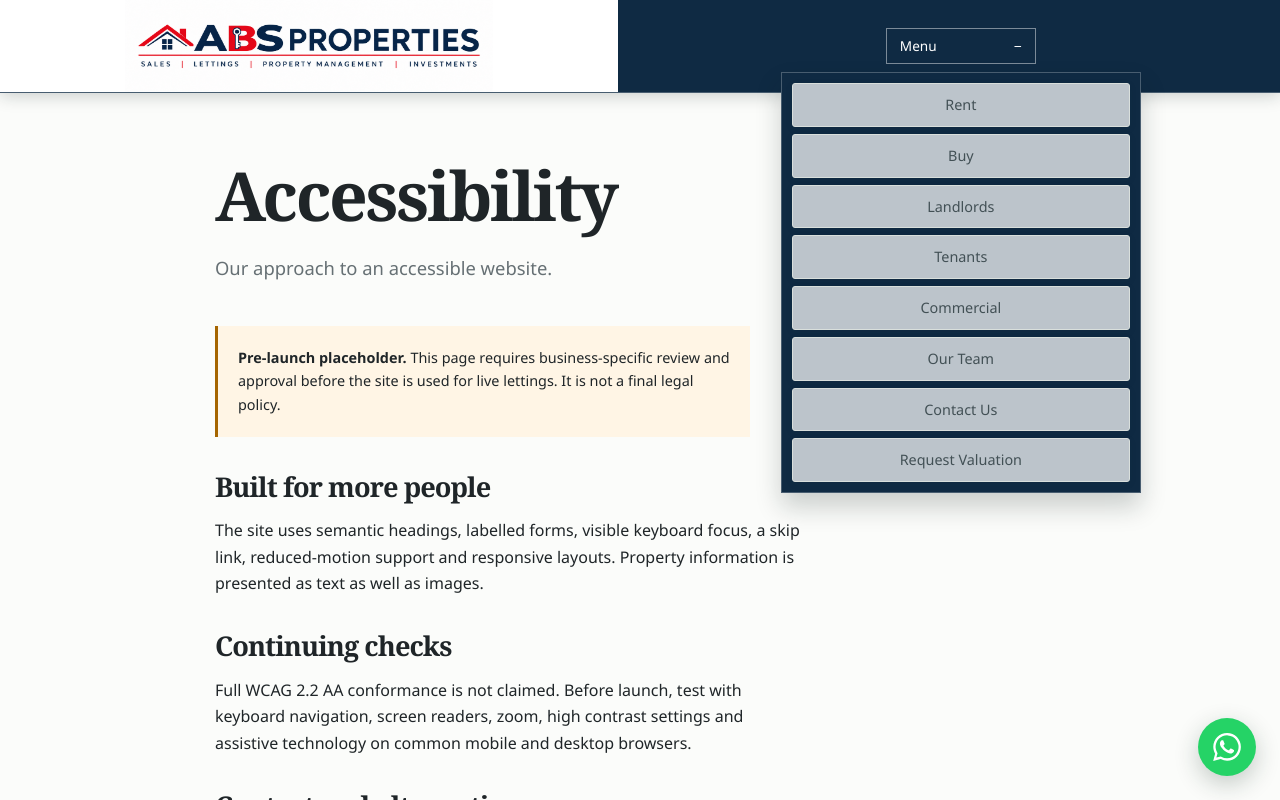
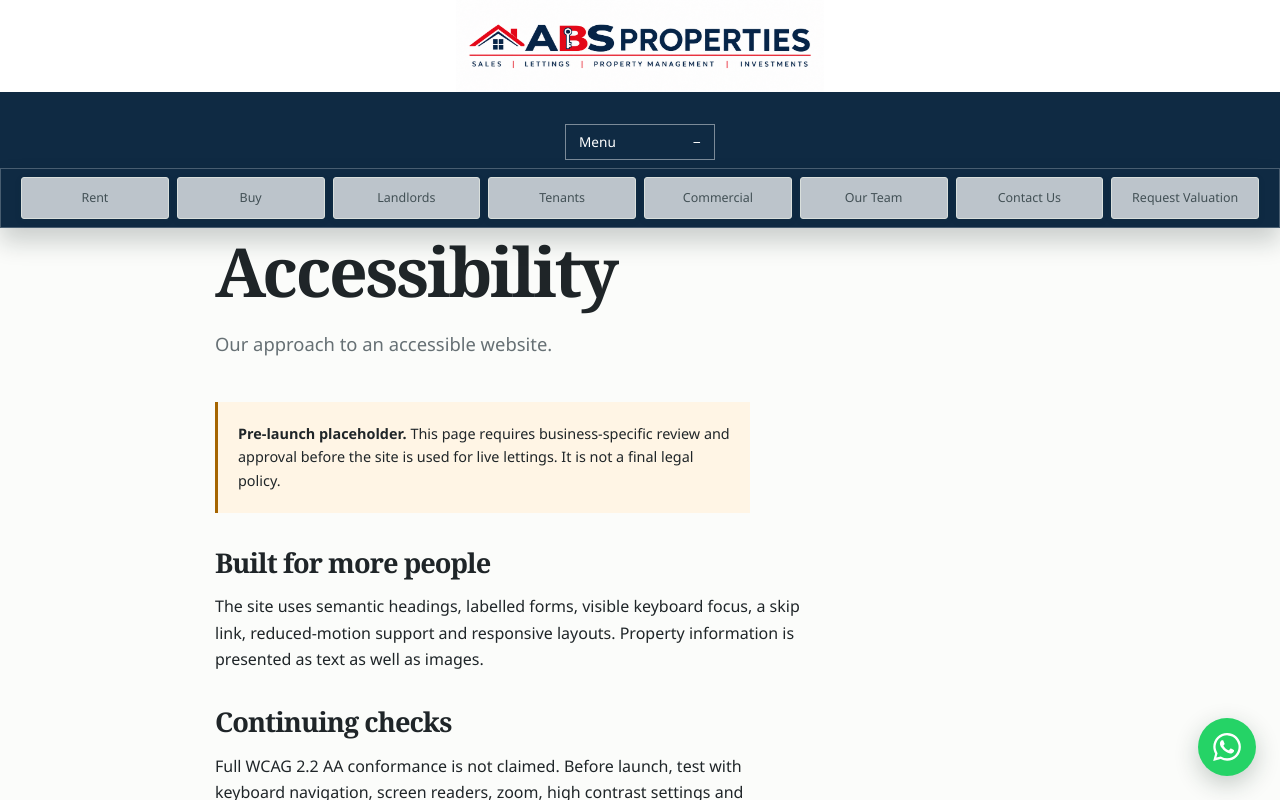
Before and after one commit to alssl27/ABS-PROPERTIES-WEBSITE-2027, a Next.js app: page /legal/accessibility in a window 1280 px wide. Both pictures are taken after a click on the button "Open navigation". Shown: the top 800 px of the page. Built offline with nearby package versions, Linux system fonts and the light colour scheme; no server answers.

Commit message:
Place navbar directly below logo

```diff
--- a/src/app/globals.css
+++ b/src/app/globals.css
@@ -1758,12 +1758,16 @@ h2 {
 /* Banner header with navigation controls beneath it. */
 .site-header {
   min-height: 0;
+  display: flex;
+  flex-direction: column;
+  align-items: stretch;
   padding: 0;
   background: #0f2a43;
 }
 .brand-banner {
   display: block;
   width: 100%;
+  margin: 0;
   background: white;
 }
 .brand-banner-image {
@@ -1778,6 +1782,7 @@ h2 {
   display: flex;
   justify-content: center;
   width: 100%;
+  margin: 0;
   padding: 8px 20px;
   background: #0f2a43;
 }
@@ -1797,24 +1802,25 @@ h2 {
 .navigation-bar .nav {
   position: absolute;
   top: 100%;
-  left: 50%;
+  left: 0;
   z-index: 20;
   display: none;
-  width: min(360px, calc(100% - 40px));
-  padding: 10px;
+  width: 100%;
+  padding: 8px 20px;
   background: #0f2a43;
   border: 1px solid rgb(255 255 255 / 24%);
   box-shadow: 0 14px 24px rgb(15 28 29 / 20%);
-  transform: translateX(-50%);
 }
 .navigation-bar .nav.open {
   display: grid;
-  grid-template-columns: 1fr;
-  gap: 7px;
+  grid-template-columns: repeat(8, minmax(0, 1fr));
+  gap: 8px;
 }
 .navigation-bar .nav a {
   justify-content: center;
   text-align: center;
+  padding-inline: 6px;
+  font-size: 0.78rem;
 }
 @media (max-width: 760px) {
   .navigation-bar {
@@ -1834,9 +1840,9 @@ h2 {
     padding: 10px 0 0;
     border: 0;
     box-shadow: none;
-    transform: none;
   }
   .navigation-bar .nav.open {
-    display: flex;
-  }
-}
+    display: grid;
+    grid-template-columns: repeat(2, minmax(0, 1fr));
+  }
+}
--- a/src/components/header.tsx
+++ b/src/components/header.tsx
@@ -61,7 +61,7 @@ export function Header() {
           aria-label="Main navigation"
         >
           {links.map(([label, href]) => (
-            <Link key={href} href={href} onClick={() => setOpen(false)}>
+            <Link key={label} href={href} onClick={() => setOpen(false)}>
               {label}
             </Link>
           ))}
```
